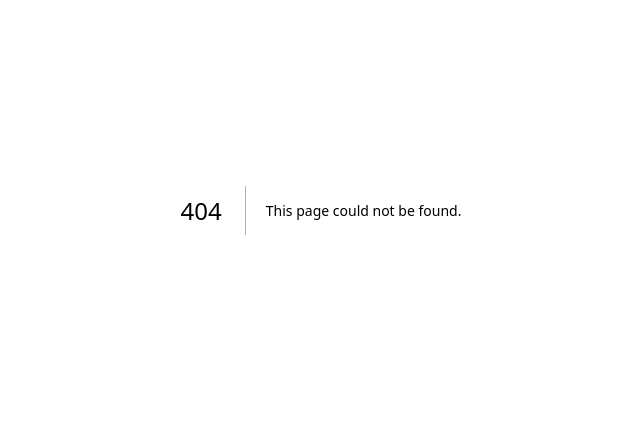
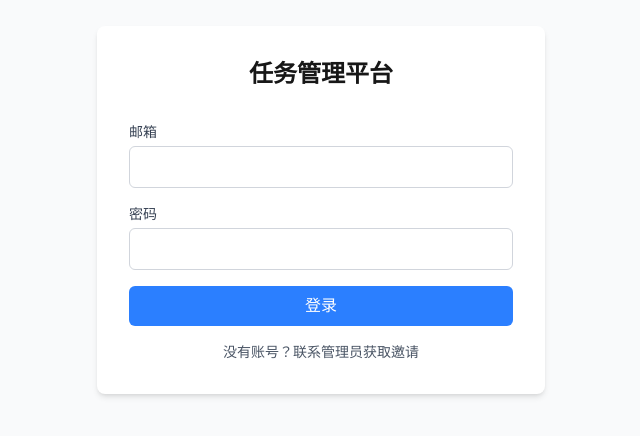
Before and after one commit to lengmodkx/task-manager-front, a Next.js app: page /login in a window 1280 px wide. Before the commit this address had no page. Shown: the part 190-626 px from the top of the page, without its empty margins (319-959 px from the left). Built offline with nearby package versions, Linux system fonts and the light colour scheme.

Commit message:
feat: add login page

```diff
--- /dev/null
+++ b/app/(auth)/layout.tsx
@@ -0,0 +1,11 @@
+export default function AuthLayout({
+  children,
+}: {
+  children: React.ReactNode
+}) {
+  return (
+    <div className="min-h-screen flex items-center justify-center bg-gray-50">
+      {children}
+    </div>
+  )
+}
--- /dev/null
+++ b/app/(auth)/login/page.tsx
@@ -0,0 +1,86 @@
+'use client'
+
+import { useState } from 'react'
+import { useRouter, useSearchParams } from 'next/navigation'
+import { createClient } from '@/lib/supabase/client'
+
+export default function LoginPage() {
+  const router = useRouter()
+  const searchParams = useSearchParams()
+  const [email, setEmail] = useState('')
+  const [password, setPassword] = useState('')
+  const [error, setError] = useState('')
+  const [loading, setLoading] = useState(false)
+
+  const handleSubmit = async (e: React.FormEvent) => {
+    e.preventDefault()
+    setLoading(true)
+    setError('')
+
+    const supabase = createClient()
+    const { error } = await supabase.auth.signInWithPassword({
+      email,
+      password,
+    })
+
+    if (error) {
+      setError('邮箱或密码错误')
+      setLoading(false)
+      return
+    }
+
+    const redirect = searchParams.get('redirect') || '/board'
+    router.push(redirect)
+    router.refresh()
+  }
+
+  return (
+    <div className="w-full max-w-md p-8 bg-white rounded-lg shadow-md">
+      <h1 className="text-2xl font-bold text-center mb-8">任务管理平台</h1>
+
+      <form onSubmit={handleSubmit} className="space-y-4">
+        <div>
+          <label className="block text-sm font-medium text-gray-700 mb-1">
+            邮箱
+          </label>
+          <input
+            type="email"
+            value={email}
+            onChange={(e) => setEmail(e.target.value)}
+            className="w-full px-3 py-2 border border-gray-300 rounded-md focus:outline-none focus:ring-2 focus:ring-blue-500"
+            required
+          />
+        </div>
+
+        <div>
+          <label className="block text-sm font-medium text-gray-700 mb-1">
+            密码
+          </label>
+          <input
+            type="password"
+            value={password}
+            onChange={(e) => setPassword(e.target.value)}
+            className="w-full px-3 py-2 border border-gray-300 rounded-md focus:outline-none focus:ring-2 focus:ring-blue-500"
+            required
+          />
+        </div>
+
+        {error && (
+          <p className="text-red-500 text-sm">{error}</p>
+        )}
+
+        <button
+          type="submit"
+          disabled={loading}
+          className="w-full py-2 px-4 bg-blue-500 text-white rounded-md hover:bg-blue-600 disabled:opacity-50"
+        >
+          {loading ? '登录中...' : '登录'}
+        </button>
+      </form>
+
+      <p className="mt-4 text-center text-sm text-gray-600">
+        没有账号？联系管理员获取邀请
+      </p>
+    </div>
+  )
+}
```
